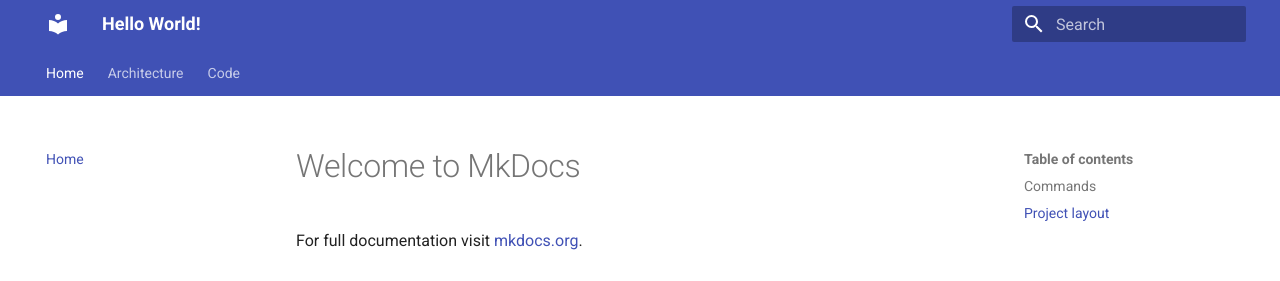
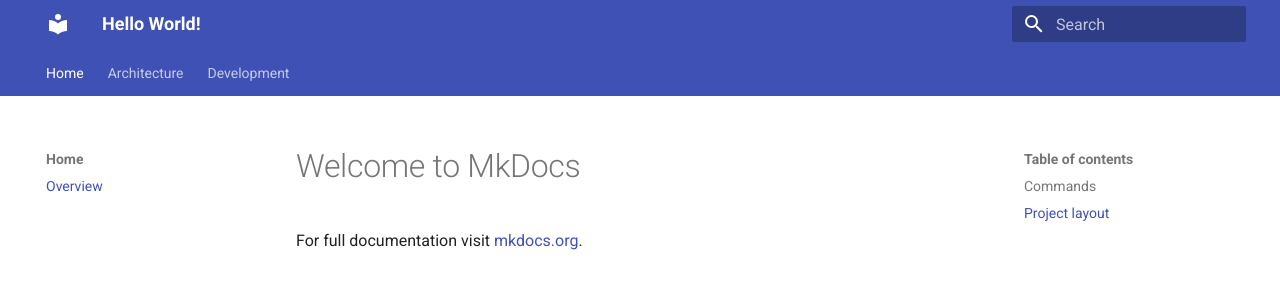
Before and after one commit to atla/mkdocstest, an MkDocs documentation site: the page built from docs/index.md, in a window 1280 px wide. Shown: the top 281 px of the page. Built offline with MkDocs 1.6.1 and Material for MkDocs 9.7.7, drawn with Linux system fonts in a browser that asks for light colours; some of the changed lines change nothing that is shown.

Commit message:
Update mkdocs.yml

```diff
--- a/mkdocs.yml
+++ b/mkdocs.yml
@@ -1,8 +1,11 @@
 site_name: Hello World!
 nav:
-    - Home: index.md
-    - Architecture: architecture.md
-    - Code: code.md
+    - Home:
+        - Overview: index.md
+    - Architecture:
+        - Intro: architecture.md
+    - Development:
+        - Code: code.md
 theme:
   name: material
   features:
```
